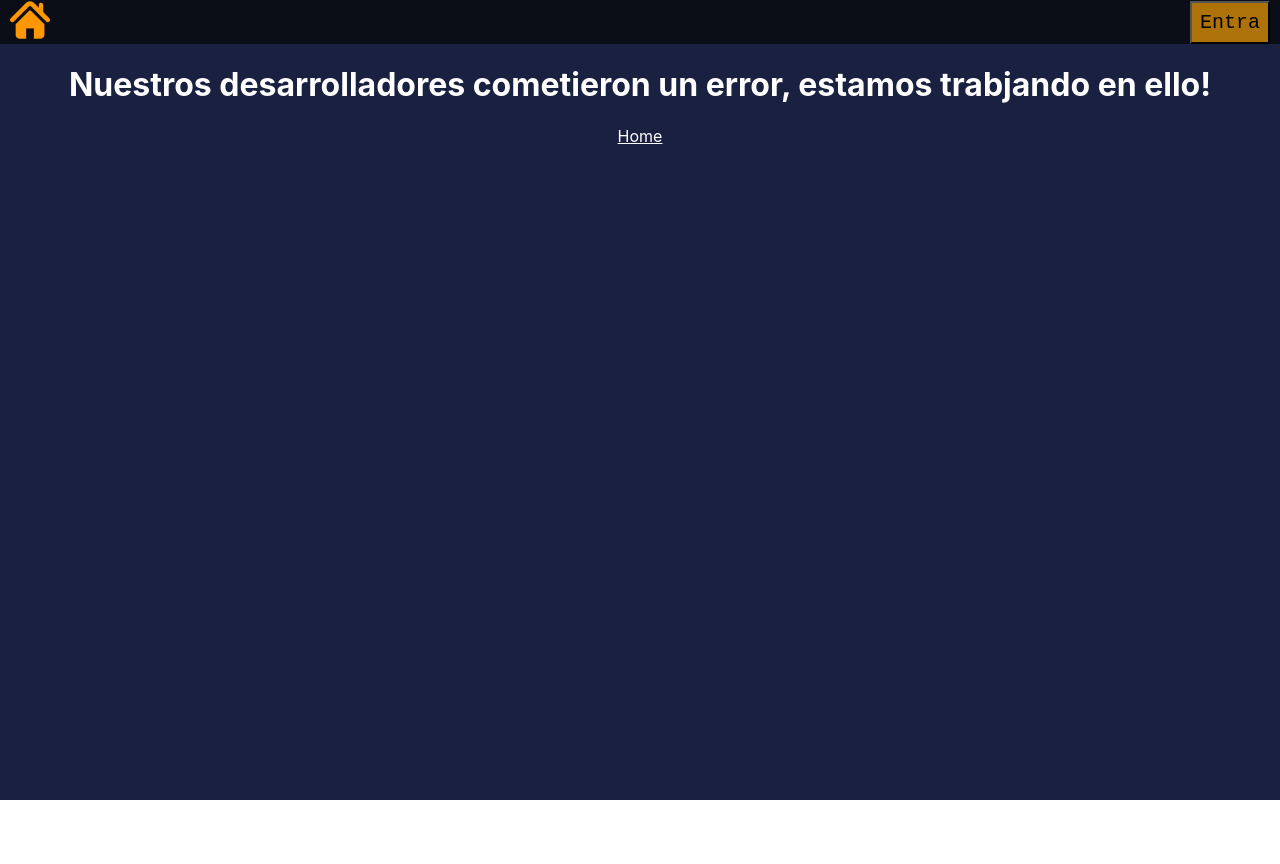
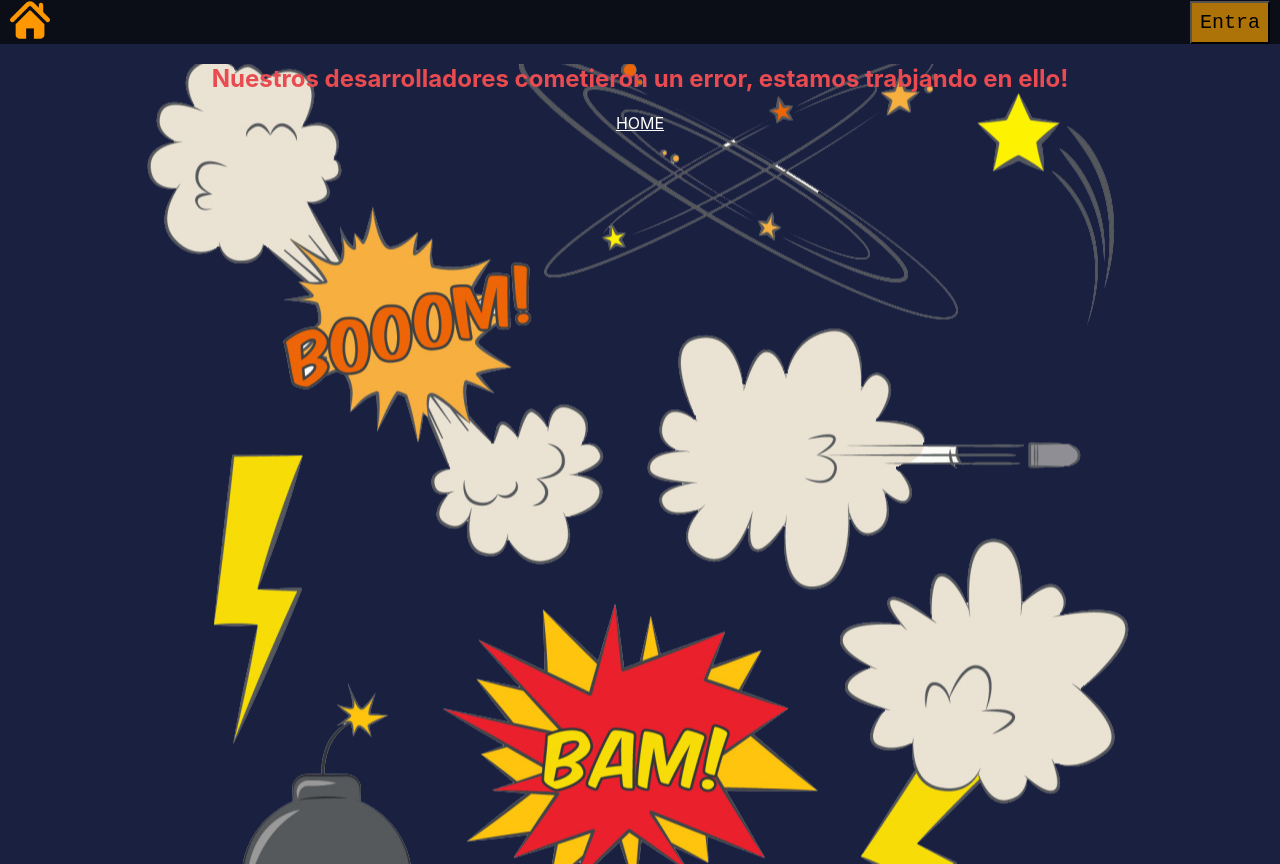
Before and after one commit to Helsinky91/martalex-lista-client, a React (Create React App) app: page /error in a window 1280 px wide. Before the commit the page ends 800 px from the top, so only its background shows below. Built offline with nearby package versions, Linux system fonts and the light colour scheme; no server answers.

Commit message:
started editing CSS

```diff
--- a/src/App.css
+++ b/src/App.css
@@ -91,6 +91,12 @@ a {
   justify-content: space-around;
 }
 
+.serie-btn {
+  background-color: #F2CD36;
+  padding: 20px;
+  border-radius: 8%;
+}
+
 .cosplayBoxCard {
   padding-top: 15px;
   display: flex;
@@ -142,6 +148,19 @@ a {
   background-color: #1A2040;
 
 }
+.error-page{
+  background-image: url("../src/assets/bomba.png");
+  background-repeat: no-repeat;
+  background-position: center;
+  /* padding-top: 500px; */
+  color: #E94B50;
+  min-height: 100vh;
+}
+
+.error-page > h2 {
+  /* background-color: #1A2040; */
+}
+
 
 /*
 .App-logo {
--- a/src/components/SerieFilter.jsx
+++ b/src/components/SerieFilter.jsx
@@ -11,7 +11,7 @@ function SerieFilter(props) {
   return (
     <div>
       {uniqueSeries.map((serie) => (
-        <button key={serie} onClick={() => onFilter(serie)}>
+        <button className="serie-btn" key={serie} onClick={() => onFilter(serie)}>
           {serie === "Star Wars" ? (
             <img src={placeholderImg} alt={serie} width={80} />
           ) : serie === "Harry Potter" ? (
--- a/src/pages/Error.jsx
+++ b/src/pages/Error.jsx
@@ -4,8 +4,8 @@ import { Link } from 'react-router-dom'
 function Error() {
   return (
     <div className="error-page">
-      <h1 >Nuestros desarrolladores cometieron un error, estamos trabjando en ello!</h1>
-      <Link to={"/"}>Home</Link>
+      <h2>Nuestros desarrolladores cometieron un error, estamos trabjando en ello!</h2>
+      <Link to={"/"}>HOME</Link>
     </div>
   )
 }
--- a/src/pages/NotFound.jsx
+++ b/src/pages/NotFound.jsx
@@ -3,7 +3,11 @@ import React from "react";
 function NotFound() {
 
     return (
+        <div>
+
         <p>Page not found</p>
+        <iframe src="https://giphy.com/embed/3o7aTskHEUdgCQAXde" width="600" height="404" frameBorder="0" class="giphy-embed" allowFullScreen></iframe>
+        </div>
     )
 
 
--- a/src/pages/cosplay-pages/CosplayList.jsx
+++ b/src/pages/cosplay-pages/CosplayList.jsx
@@ -99,7 +99,7 @@ function CosplayList() {
                             <div key={eachCosplay._id} className="shadow-lg p-3 mb-5 bg-body rounded cosplayCard">
 
                                 <Link to={`/cosplay/${eachCosplay._id}/details`}>
-                                    <img src={eachCosplay.image} alt={eachCosplay.name} width={200} />
+                                    <img src={eachCosplay.image} alt={eachCosplay.name}  height={200} />
                                     <p>{eachCosplay.name}</p>
                                     <p>{eachCosplay.nameDetails}</p>
                                 </Link>
```
Also changed, not shown: src/components/Navbar.jsx (+2 -9 lines), src/assets/bomba.png (added).
